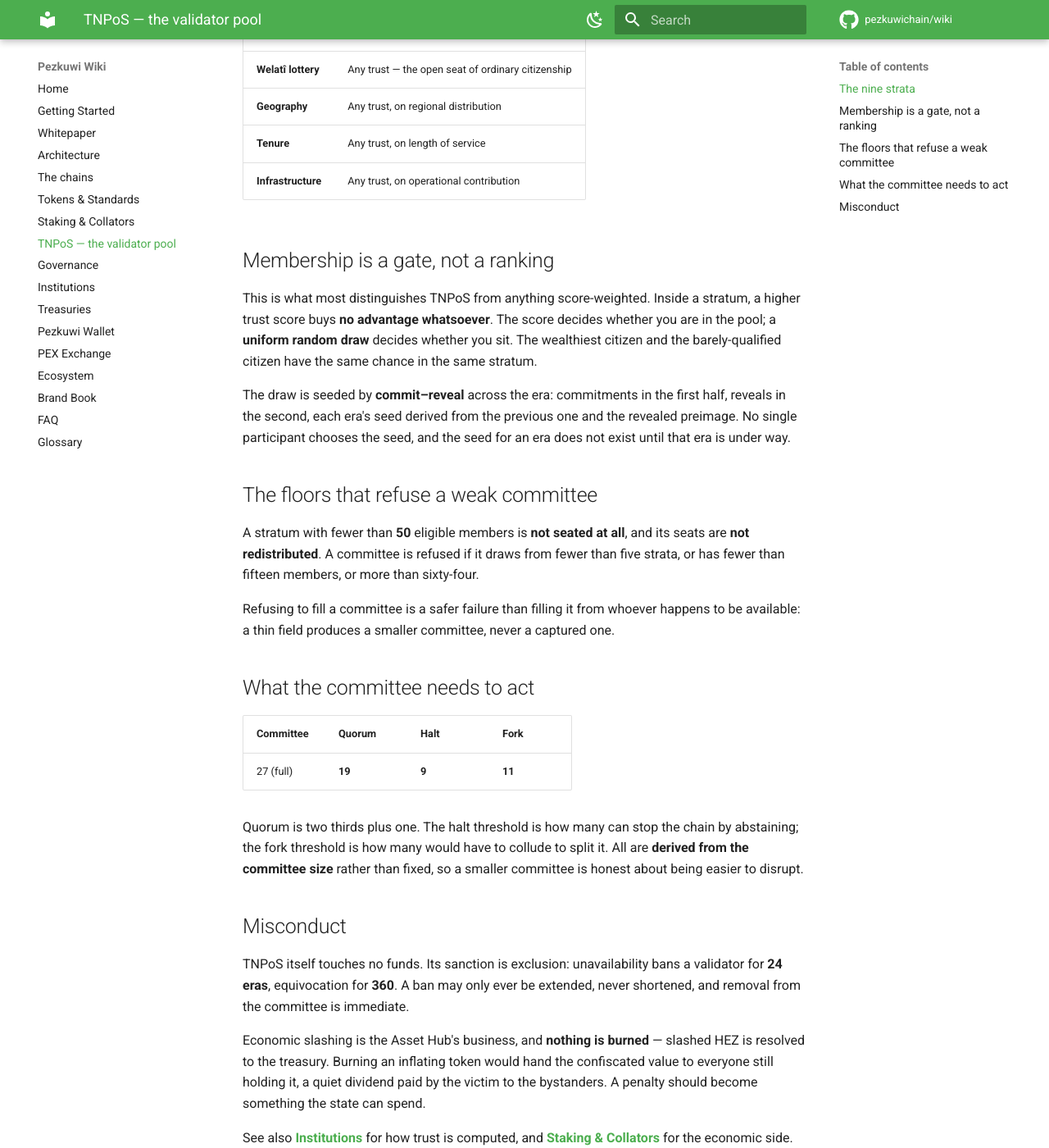
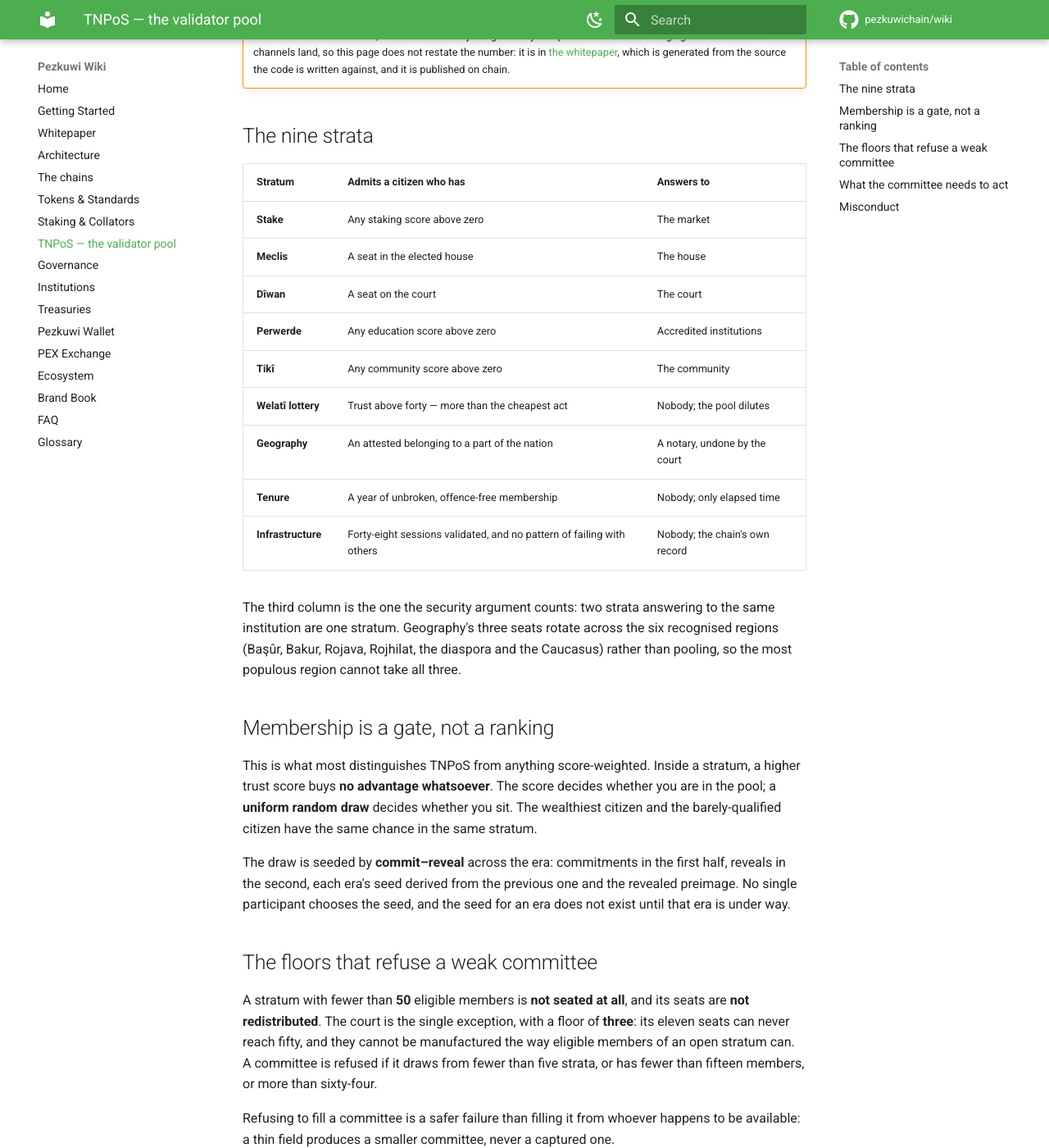
Before and after one commit to pezkuwichain/wiki, an MkDocs documentation site: the page built from docs/tnpos.md, in a window 1280 px wide and 1400 px high, scrolled down 791 px. Shown: the whole window at 82% size. Built offline with MkDocs 1.6.1 and Material for MkDocs 9.7.7, drawn with Linux system fonts in a browser that asks for light colours; comment, search, counter and statistics services are not loaded; some of the changed text lies outside the part shown.

Commit message:
Show how the TNPoS committee is seated, and state the strata as v6.1 does
The TNPoS page listed six of the nine strata as "Any trust, on the ... path", but
Whitepaper v6.1 §7.1 and the tnpos pallet gate them differently: a seat in the
house, a seat on the court, trust above forty, an attested region, a year of
offence-free membership, and forty-eight sessions without a pattern of shared
failure. The page also left out the court's floor of three and the column that
says who each stratum answers to, which is the column the independence argument
counts.

The table now reads as §7.1 does, with the "Answers to" column. The page notes
that geography's seats rotate across the six regions, and states the court's
floor exception.

It also adds a diagram of the seating: the nine gates, the floor, the draw, the
committee's quorum, halt and fork thresholds, and the bans. Every figure in it
is read from the runtime (primitives/tnpos invariant.rs and committee.rs,
pezpallets/tnpos sample.rs and slash.rs, the People runtime's TNPoS constants).
It replaces nothing: the earlier consensus-flow figure, which showed
selection by "stake + trust score", left the whitepaper in the September
rewrite and was never on this site.

mkdocs build --strict passes with the whitepaper fetched from pezkuwi-DKS.

```diff
--- a/docs/tnpos.md
+++ b/docs/tnpos.md
@@ -6,6 +6,8 @@ fills the committee from nine independent strata and gives each stratum the same
 number of seats regardless of how much stake sits behind it.
 
 **Nine strata × three seats = a committee of 27.**
+
+[![TNPoS — how the validator committee is seated: nine strata, each gated by a different authority; the gate, the floor and the draw; a committee of 27 with its quorum, halt and fork thresholds; and the cost of misconduct](assets/tnpos-committee.png){ loading=lazy }](assets/tnpos-committee.png "Open the full-size diagram")
 
 !!! warning "Judge the network on the count of independent gates"
     The security argument rests on the strata being gated by **different**
@@ -17,17 +19,22 @@ number of seats regardless of how much stake sits behind it.
 
 ## The nine strata
 
-| Stratum | Admits a citizen who has |
-|---|---|
-| **Stake** | Any staking score above zero |
-| **Meclis** | Any trust, on the parliamentary path |
-| **Dîwan** | Any trust, on the judicial path |
-| **Perwerde** | Any education score above zero |
-| **Tikî** | Any community score above zero |
-| **Welatî lottery** | Any trust — the open seat of ordinary citizenship |
-| **Geography** | Any trust, on regional distribution |
-| **Tenure** | Any trust, on length of service |
-| **Infrastructure** | Any trust, on operational contribution |
+| Stratum | Admits a citizen who has | Answers to |
+|---|---|---|
+| **Stake** | Any staking score above zero | The market |
+| **Meclis** | A seat in the elected house | The house |
+| **Dîwan** | A seat on the court | The court |
+| **Perwerde** | Any education score above zero | Accredited institutions |
+| **Tikî** | Any community score above zero | The community |
+| **Welatî lottery** | Trust above forty — more than the cheapest act | Nobody; the pool dilutes |
+| **Geography** | An attested belonging to a part of the nation | A notary, undone by the court |
+| **Tenure** | A year of unbroken, offence-free membership | Nobody; only elapsed time |
+| **Infrastructure** | Forty-eight sessions validated, and no pattern of failing with others | Nobody; the chain's own record |
+
+The third column is the one the security argument counts: two strata answering to the
+same institution are one stratum. Geography's three seats rotate across the six recognised
+regions (Başûr, Bakur, Rojava, Rojhilat, the diaspora and the Caucasus) rather than
+pooling, so the most populous region cannot take all three.
 
 ## Membership is a gate, not a ranking
 
@@ -45,8 +52,10 @@ does not exist until that era is under way.
 ## The floors that refuse a weak committee
 
 A stratum with fewer than **50** eligible members is **not seated at all**, and its
-seats are **not redistributed**. A committee is refused if it draws from fewer than
-five strata, or has fewer than fifteen members, or more than sixty-four.
+seats are **not redistributed**. The court is the single exception, with a floor of
+**three**: its eleven seats can never reach fifty, and they cannot be manufactured the way
+eligible members of an open stratum can. A committee is refused if it draws from fewer
+than five strata, or has fewer than fifteen members, or more than sixty-four.
 
 Refusing to fill a committee is a safer failure than filling it from whoever happens
 to be available: a thin field produces a smaller committee, never a captured one.
```
Also changed, not shown: docs/assets/tnpos-committee.png (added).
